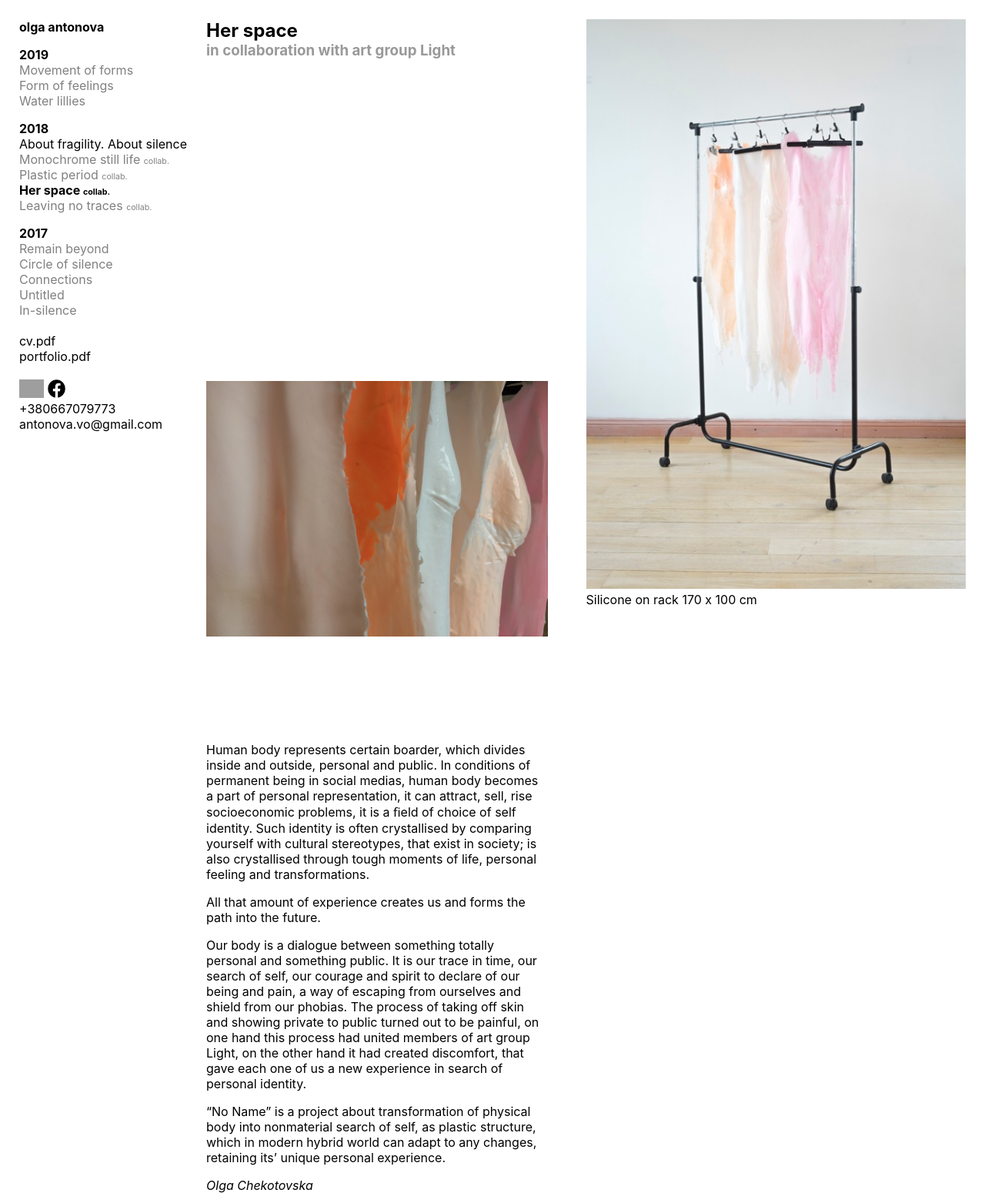
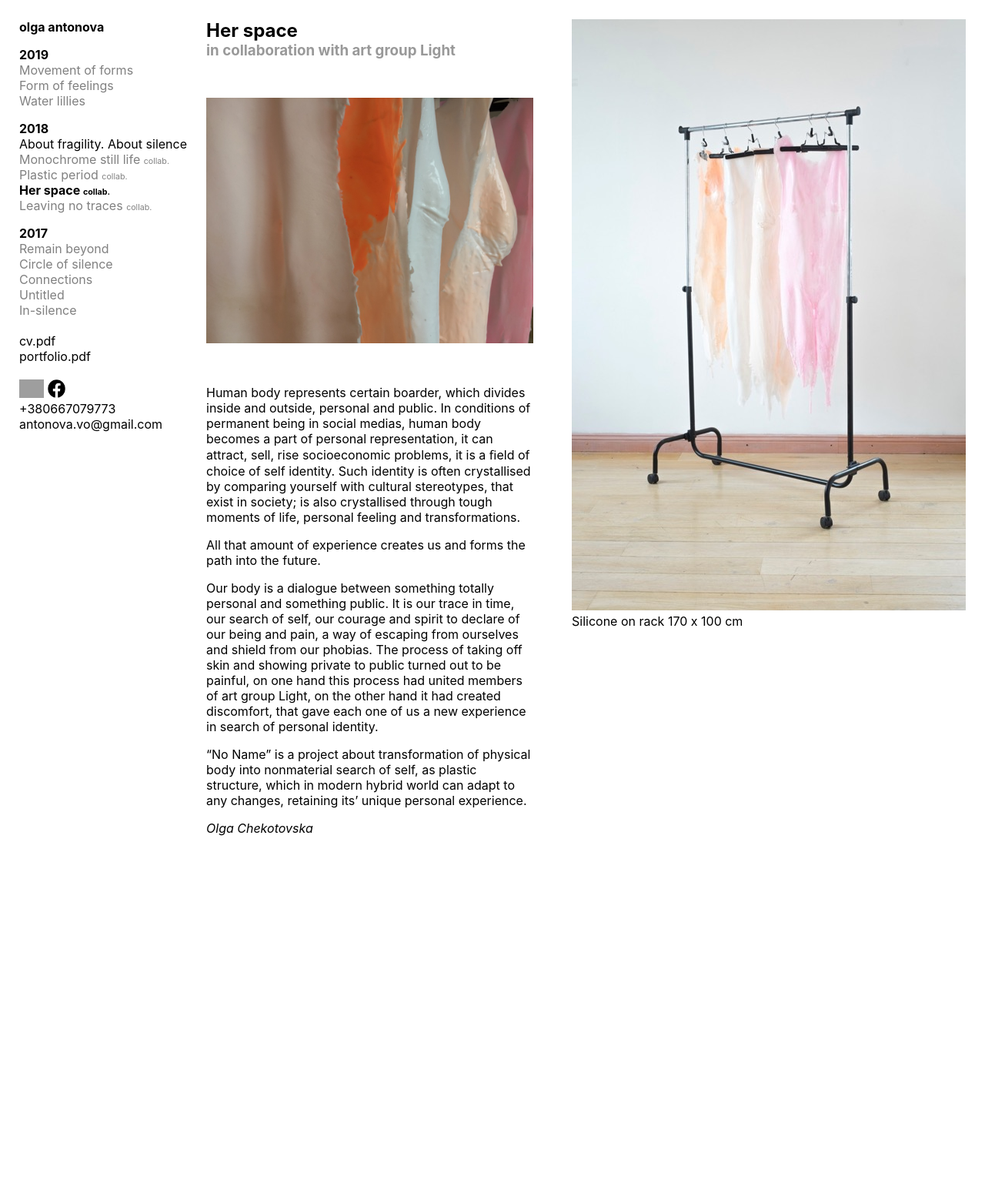
Before and after one commit to gmile/olma.github.io, a Jekyll site: the page built from her-space.html, in a window 1280 px wide. Shown: the whole page at 77% size. Built offline with Jekyll 4.4.1, drawn with Linux system fonts in a browser that asks for light colours; after the commit the page ends 1127 px from its top, so only the background shows below that; grey boxes are pictures that could not be loaded.

Commit message:
Simplify grid for "Her Space" page

```diff
--- a/her-space.html
+++ b/her-space.html
@@ -5,8 +5,6 @@ layout: default
 <style>
 .items {
   display: grid;
-  grid-template-columns: repeat(auto-fill, minmax(320px, 1fr));
-  grid-template-rows: repeat(auto-fill, minmax(320px, 1fr));
   gap: 50px 50px;
   grid-area: items;
   grid-template-areas:
```
